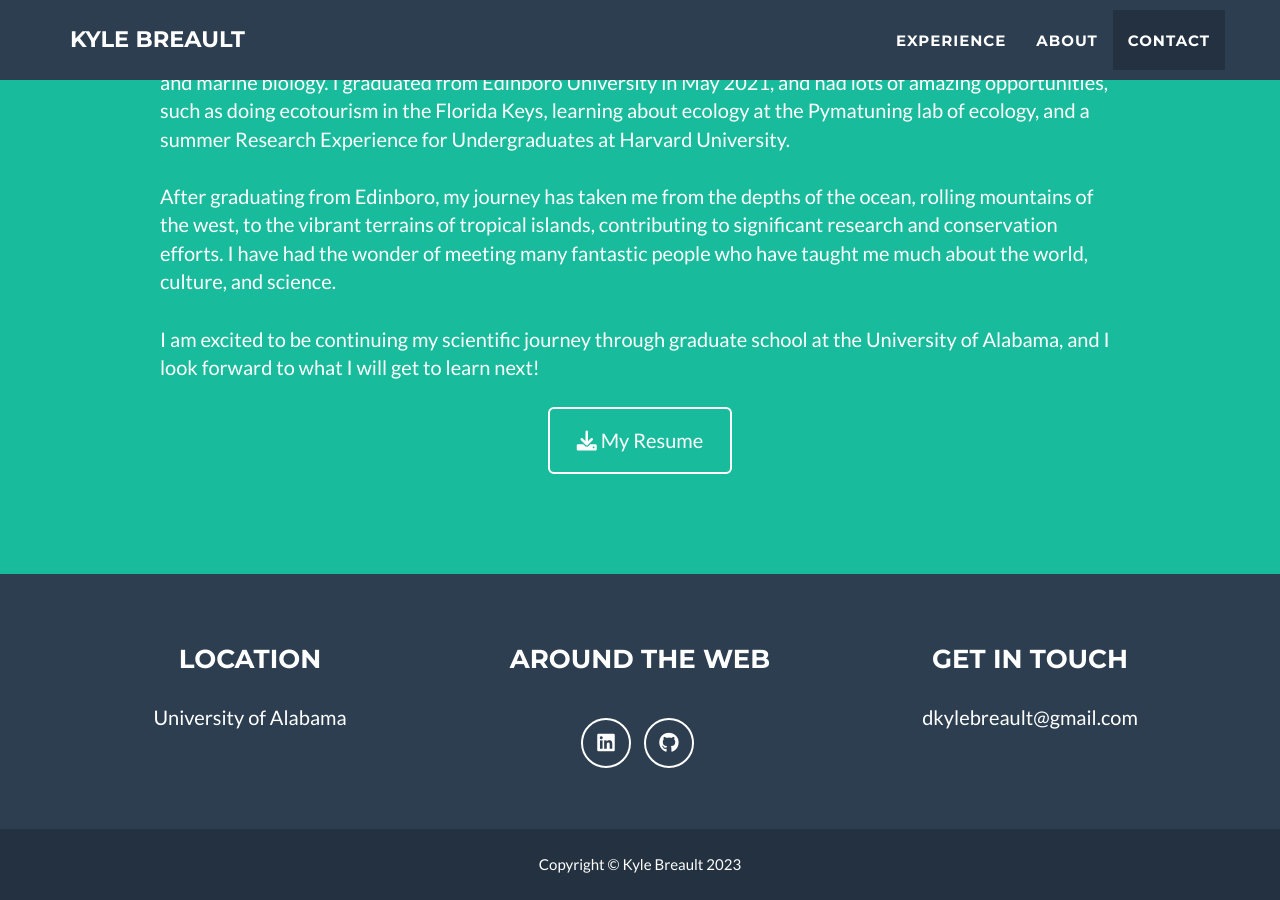
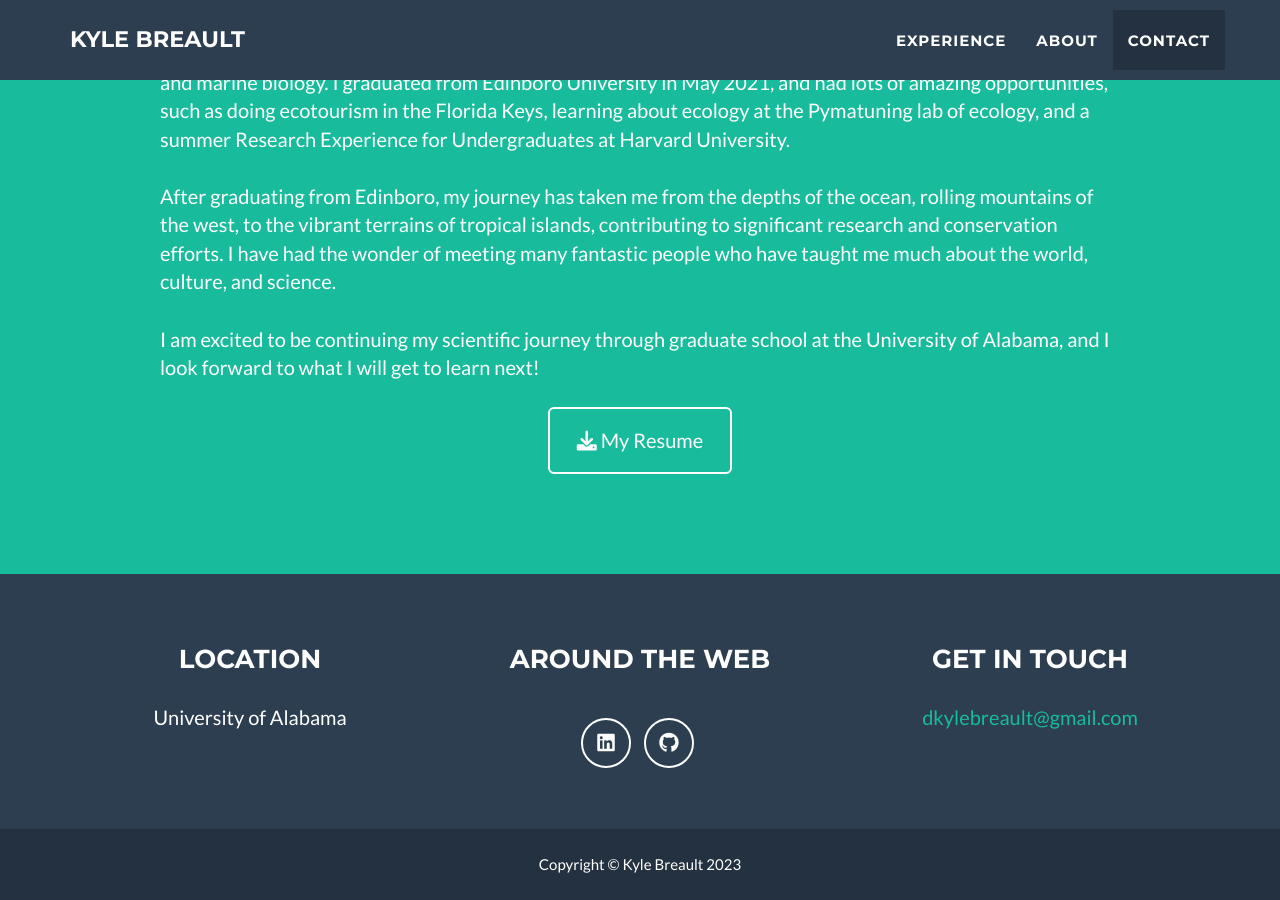
Before and after one commit to KyleBreault/KyleBreault.github.io, a Jekyll site: the page built from _posts/2023-11-01-publications.markdown, in a window 1280 px wide and 900 px high, scrolled down 1802 px. Built offline with Jekyll 4.4.1, drawn with Linux system fonts in a browser that asks for light colours.

Commit message:
email link in footer

```diff
--- a/_includes/footer.html
+++ b/_includes/footer.html
@@ -23,11 +23,9 @@
           </ul>
         </div>
         <div class="footer-col col-md-4">
-          <h3>{{ site.footer.credits }}</h3>
+          <h3>Get In Touch</h3>
           <p>
-            {% for credit in site.credits %}
-            {{ credit.line }} <br>
-            {% endfor %}
+            <a href="mailto:dkylebreault@gmail.com">dkylebreault@gmail.com</a>
           </p>
         </div>
       </div>
```
